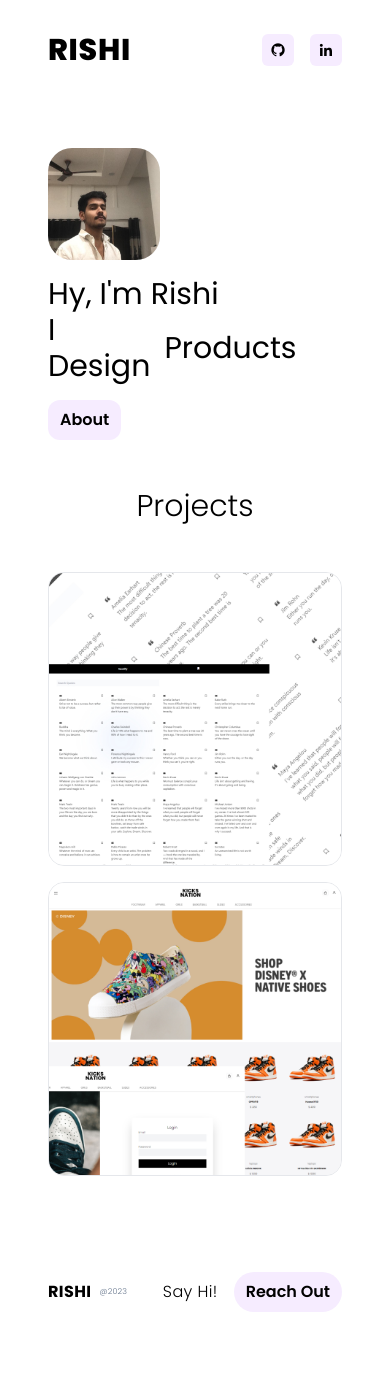
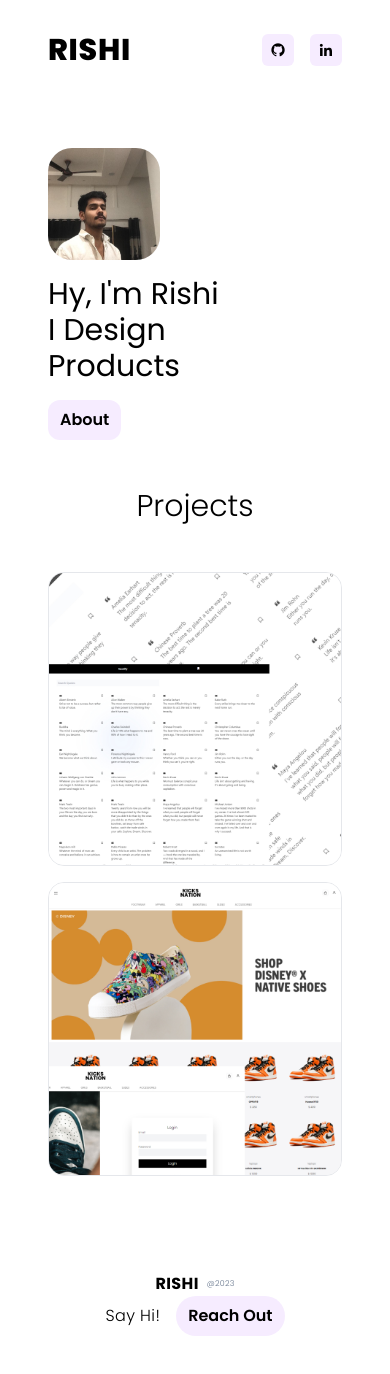
Before and after one commit to rishirathoree/Portfolio, a React (Vite) app: page / in a window 390 px wide. Shown: the top 1374 px of the page. Built offline with nearby package versions, Linux system fonts and the light colour scheme.

Commit message:
responsive changes

```diff
--- a/src/Pages/Home.jsx
+++ b/src/Pages/Home.jsx
@@ -16,12 +16,12 @@
             </div>
             <div>
               <p className="font-lighter text-3xl">Hy, I'm Rishi</p>
-              <div className="flex items-center">
+              <div className="flex sm:flex-col md:flex-row lg:flex-row">
                 <p className="font-lighter mr-1 text-3xl">I Design</p>
                 <Textslider />
               </div>
             </div>
-            <Link to="/">
+            <Link to="">
               <span className="font-semibold lg:hidden sm:block w-min md:hidden hover:text-white hover:bg-black duration-500 lg:text-md md:text-md sm:text-md px-3 py-2 rounded-xl bg-[#F6ECFF]">
                 About
               </span>
--- a/src/components/Footer.jsx
+++ b/src/components/Footer.jsx
@@ -3,7 +3,7 @@
 const Footer = () => {
   return (
     <>
-    <div className='w-full h-full flex items-center justify-between p-12'>
+    <div className='w-full h-full flex sm:flex-col items-center justify-between p-12'>
         <div className='flex items-center gap-2'>
         <p className='font-bold text-md tracking-wide rounded-full'>RISHI</p>
         <p className='font-light text-slate-500 text-[8px] tracking-wide rounded-full'>@2023</p>
```
